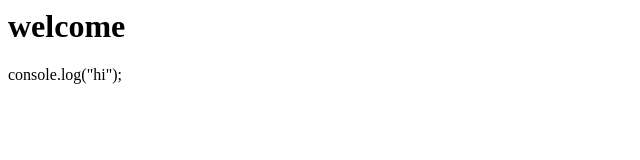
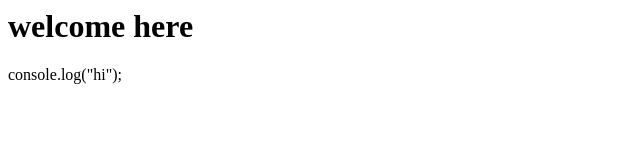
Before and after one commit to Kavya-P158/Githubdemo, a plain HTML site: page index.html in a window 1280 px wide. Shown: the whole page, without its empty margins (0-640 px from the left). Drawn offline with Linux system fonts and the light colour scheme.

Commit message:
Update index.html

```diff
--- a/index.html
+++ b/index.html
@@ -1,6 +1,6 @@
 <html>
     <head>
-        <h1>welcome</h1>
+        <h1>welcome here</h1>
     </head>
 
     console.log("hi");
```
